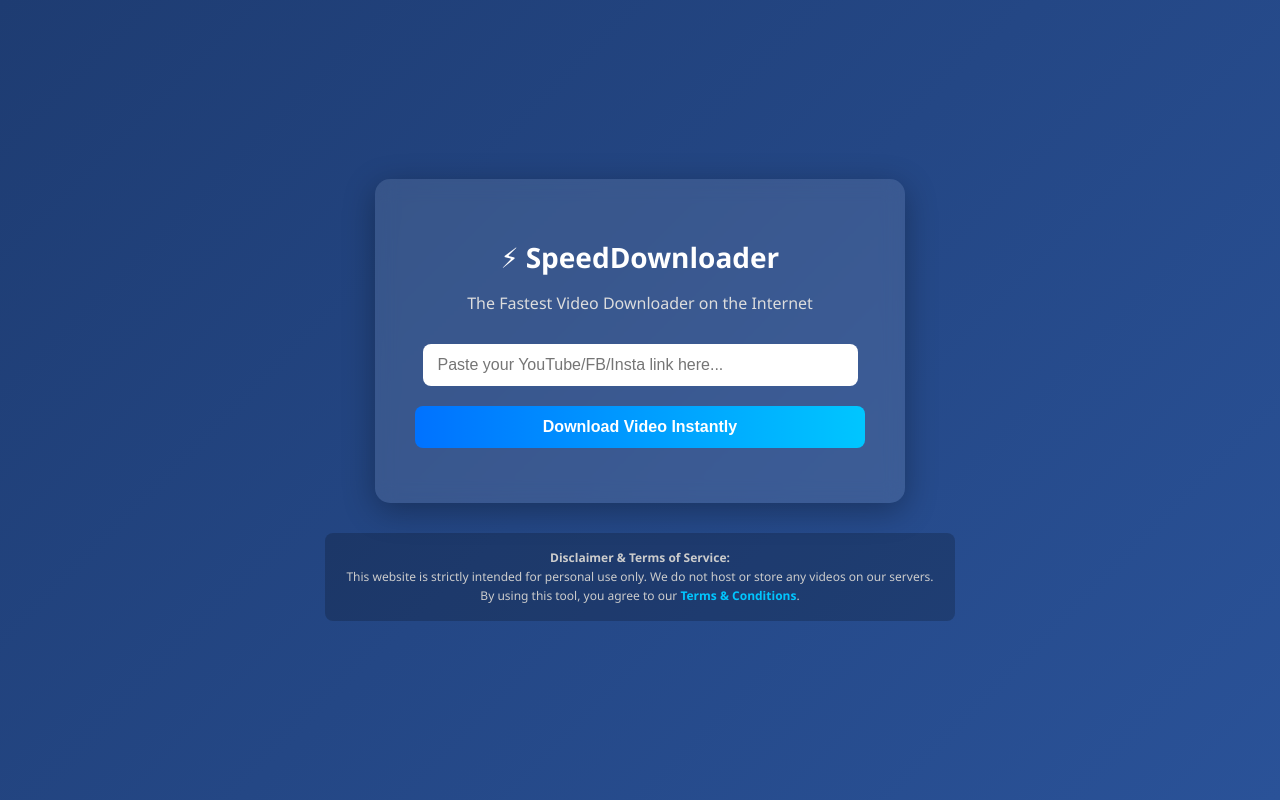
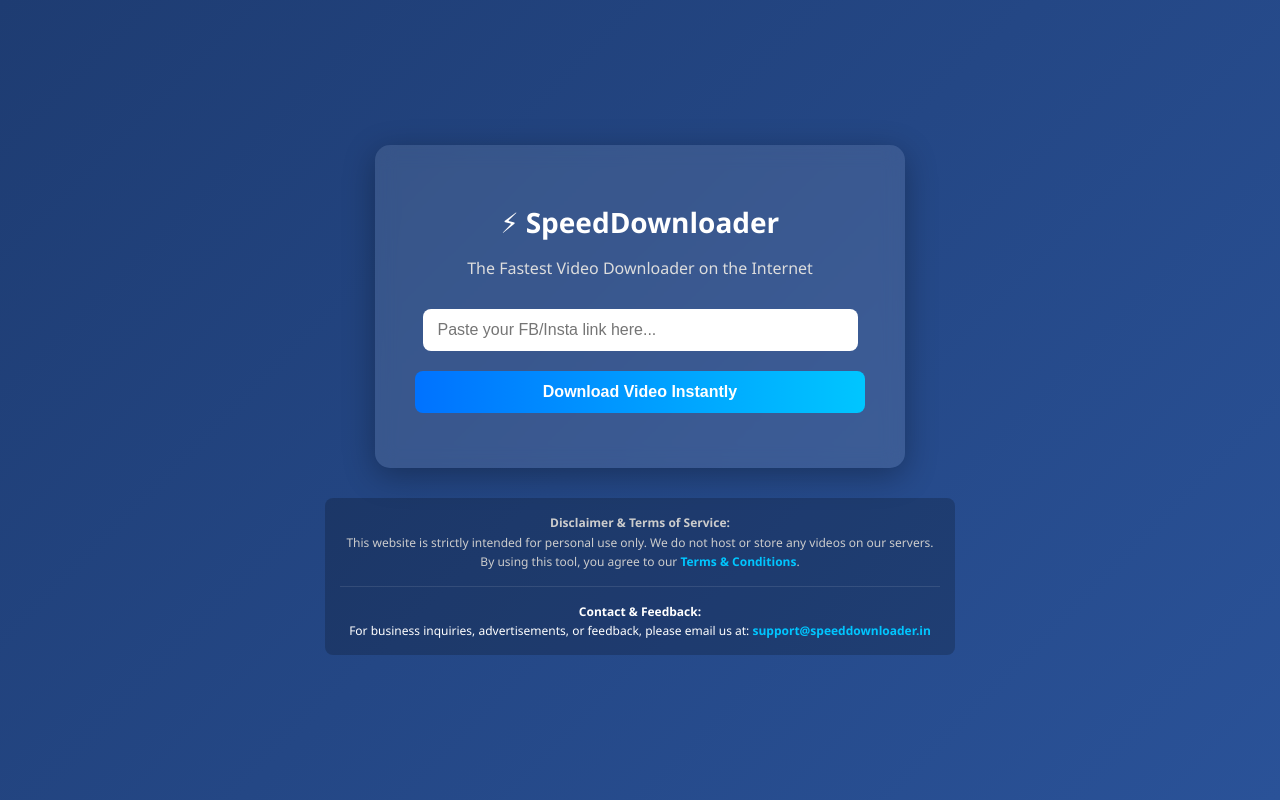
Before and after one commit to sri63-ai/SpeedDownloader, a Flask app: page / in a window 1280 px wide. Run offline with Flask 3, Linux system fonts and the light colour scheme.

Commit message:
Update index.html

```diff
--- a/templates/index.html
+++ b/templates/index.html
@@ -66,13 +66,19 @@
         }
         .legal-footer a { color: #00c6ff; text-decoration: none; font-weight: bold; }
         .legal-footer a:hover { text-decoration: underline; }
+        .contact-box {
+            margin-top: 15px;
+            border-top: 1px solid rgba(255,255,255,0.1);
+            padding-top: 15px;
+            color: #fff;
+        }
     </style>
 </head>
 <body>
     <div class="container">
         <h1>⚡ SpeedDownloader</h1>
         <p>The Fastest Video Downloader on the Internet</p>
-        <input type="text" id="videoUrl" placeholder="Paste your YouTube/FB/Insta link here..." required>
+        <input type="text" id="videoUrl" placeholder="Paste your FB/Insta link here..." required>
         <button onclick="startDownload()">Download Video Instantly</button>
         <div class="status-msg" id="status"></div>
     </div>
@@ -80,6 +86,11 @@
     <div class="legal-footer">
         <strong>Disclaimer & Terms of Service:</strong><br>
         This website is strictly intended for personal use only. We do not host or store any videos on our servers. By using this tool, you agree to our <a href="/terms" target="_blank">Terms & Conditions</a>.
+
+        <div class="contact-box">
+            <strong>Contact & Feedback:</strong><br>
+            For business inquiries, advertisements, or feedback, please email us at: <a href="mailto:support@speeddownloader.in"><strong>support@speeddownloader.in</strong></a>
+        </div>
     </div>
 
     <script>
@@ -115,16 +126,12 @@
                     a.click();
                     document.body.removeChild(a);
                 } else {
-                    statusDiv.innerText = "❌ Error: " + data.error;
+                    statusDiv.innerText = "❌ Note: YouTube is not supported. Please paste Facebook or Instagram links.";
                 }
             } catch (error) {
                 statusDiv.innerText = "❌ Connection failed. Try again.";
             }
         }
-        <div class="contact-box">
-    <strong>Contact & Feedback:</strong><br>
-    For business inquiries, advertisements, or feedback, please email us at: <a href="mailto:support@speeddownloader.in"><strong>support@speeddownloader.in</strong></a>
-</div>
     </script>
 </body>
 </html>
```
